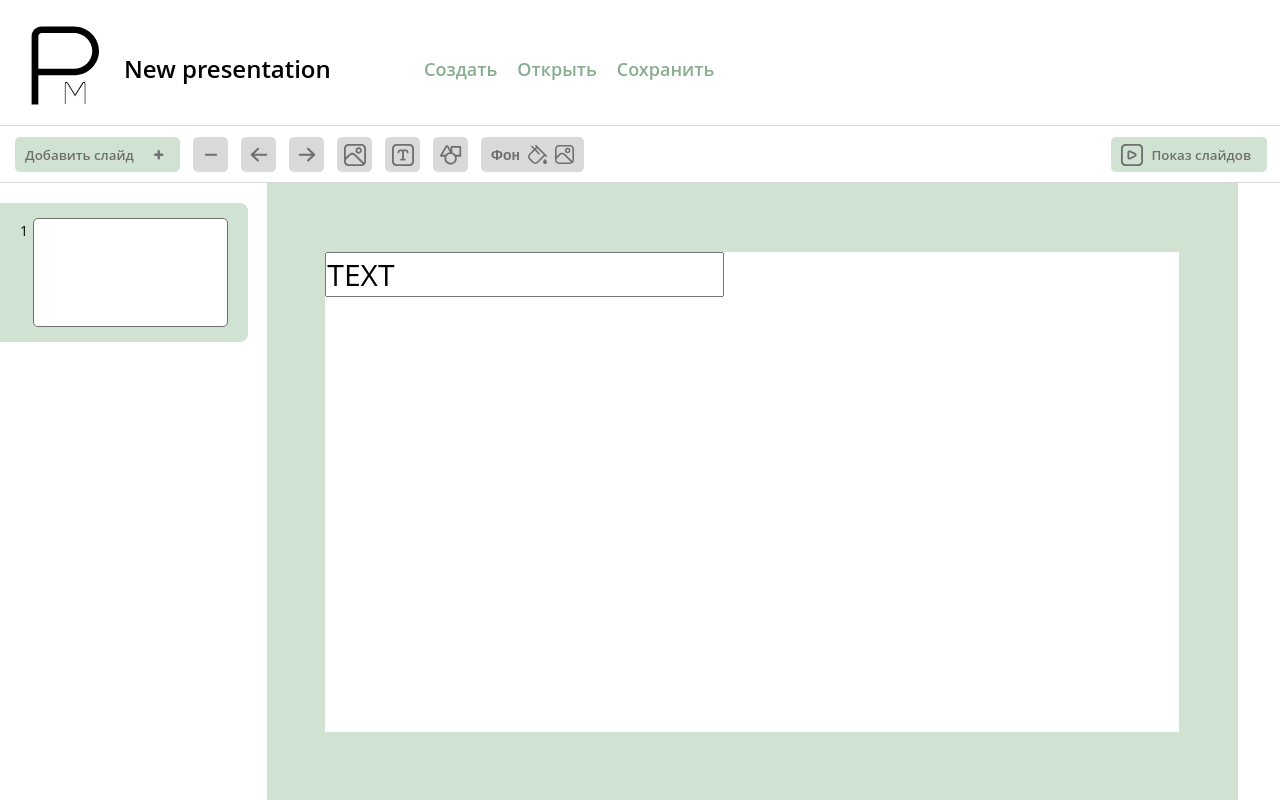
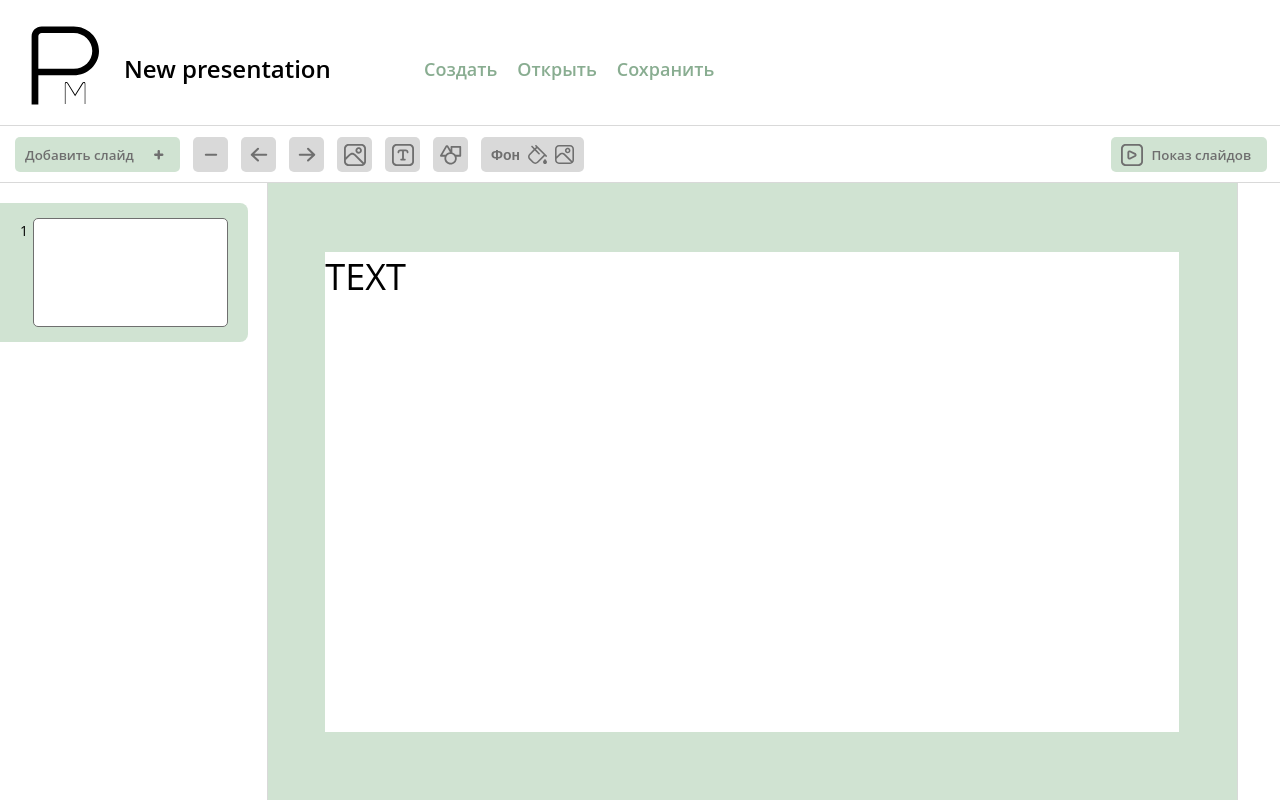
Before and after one commit to DmitryIldyukov/FrontEndPresentationMaker, a React (Create React App) app: page / in a window 1280 px wide. Both pictures are taken after a click on the button 402 px from the left and 154 px from the top of the page. Built offline with nearby package versions, Linux system fonts and the light colour scheme.

Commit message:
Исправил добавление текста, поменял фигуры на более красивые

```diff
--- a/src/components/wordingPlace/WorkingPlace.tsx
+++ b/src/components/wordingPlace/WorkingPlace.tsx
@@ -43,7 +43,9 @@ function WorkingPlace(Props: {presentation: Presentation, slideId: number}) {
                     borderColor={block.blockType.typeBlock.borderColor}
                 />
             }
+            return null;
         }
+        return null;
     })
 
     return (
--- a/src/components/wordingPlace/blocks/CText.module.css
+++ b/src/components/wordingPlace/blocks/CText.module.css
@@ -1,5 +1,6 @@
 .text {
     position: absolute;
-    font-family: 'Open Sans', sans-serif;
-    font-size: 30px;
+    border: none;
+    text-decoration: none;
+    background-color: transparent;
 }
--- a/src/components/wordingPlace/blocks/CText.tsx
+++ b/src/components/wordingPlace/blocks/CText.tsx
@@ -6,7 +6,7 @@ function CText(Props: {fontFamily: string, fontColor: string, fontSize: number,
     const textStyle = {
         fontFamily: Props.fontFamily,
         fontColor: Props.fontColor,
-        fontsize: Props.fontSize
+        fontSize: Props.fontSize
     }
 
     return (
--- a/src/types/consts.ts
+++ b/src/types/consts.ts
@@ -32,8 +32,8 @@ export const defaultTextBlockType: ContentType = {
 export const defaultCircleBlock: Figure = {
     type: 'figure',
     figureType: 'circle',
-    color: colors.blue,
-    borderColor: colors.red
+    color: colors.white,
+    borderColor: colors.black
 }
 
 export const defaultCircleBlockType: ContentType = {
@@ -44,7 +44,7 @@ export const defaultRectangleBlock: Figure = {
     type: 'figure',
     figureType: 'rectangle',
     color: colors.white,
-    borderColor: colors.green
+    borderColor: colors.black
 }
 
 export const defaultRectangleBlockType: ContentType = {
@@ -54,8 +54,8 @@ export const defaultRectangleBlockType: ContentType = {
 export const defaultTriangleBlock: Figure = {
     type: 'figure',
     figureType: 'triangle',
-    color: colors.black,
-    borderColor: colors.red
+    color: colors.white,
+    borderColor: colors.black
 }
 
 export const defaultTriangleBlockType: ContentType = {
```
